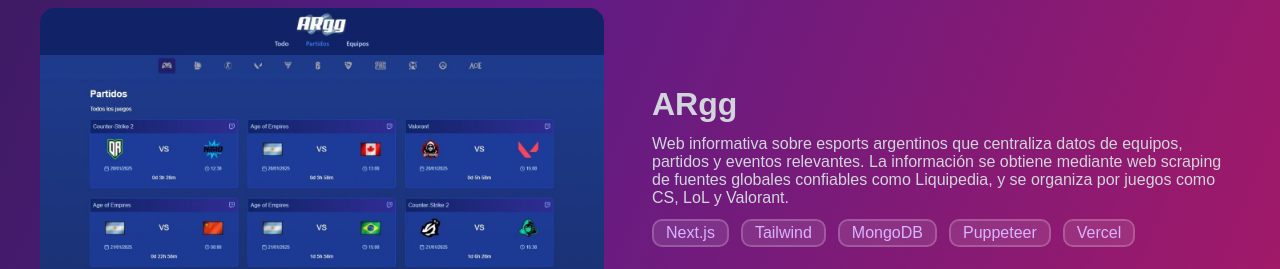
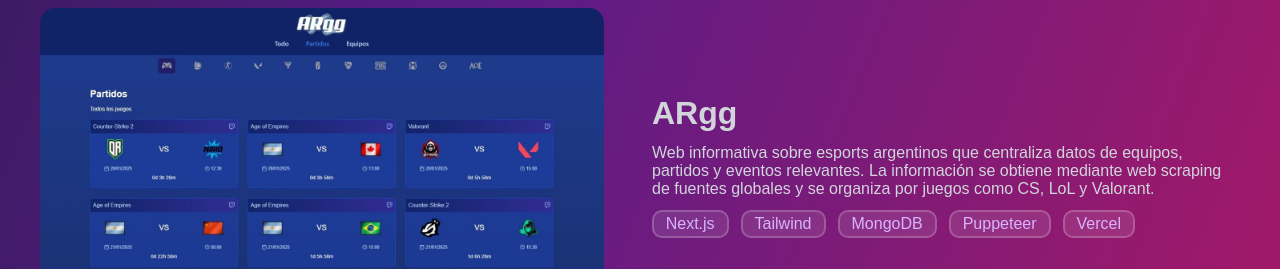
Before and after one commit to matugramajo/portfolio, a plain HTML site: page index.html in a window 1280 px wide. Shown: the part 2020-2289 px from the top of the page. Drawn offline with Linux system fonts and the light colour scheme.

Commit message:
cambio texto

```diff
--- a/index.html
+++ b/index.html
@@ -119,8 +119,7 @@
                         <div class="descproyecto">Web informativa sobre esports argentinos que
                             centraliza datos de equipos, partidos y eventos relevantes. La
                             información se obtiene mediante web scraping de fuentes globales
-                            confiables como Liquipedia, y se organiza por juegos como CS, LoL
-                            y Valorant.</div>
+                            y se organiza por juegos como CS, LoL y Valorant.</div>
                         <div class="stack">
                             <div>Next.js</div>
                             <div>Tailwind</div>
```
